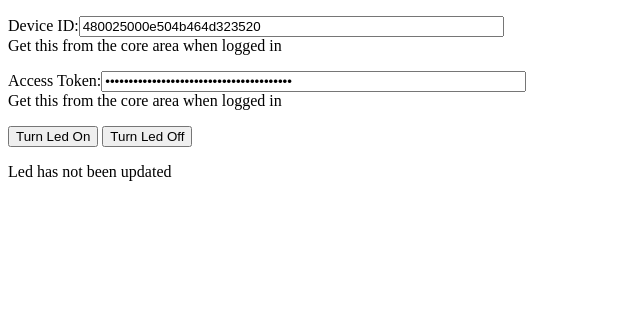
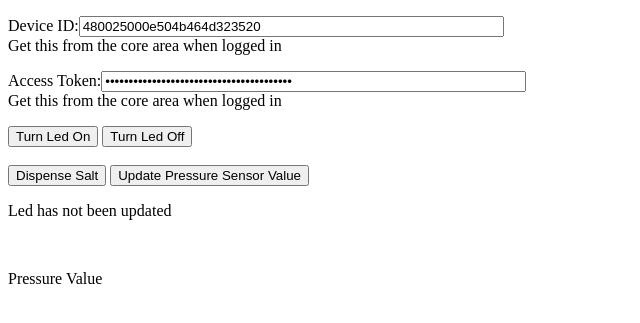
Before and after one commit to athammana/AutomaticSaltSpreader, a plain HTML site: page index.html in a window 1280 px wide. Shown: the part 117-440 px from the top of the page, without its empty margins (0-640 px from the left). Drawn offline with nearby package versions, Linux system fonts and the light colour scheme.

Commit message:
Led works, actual salt dispensing must be tested

```diff
--- a/index.html
+++ b/index.html
@@ -15,10 +15,15 @@
 		<p>Access Token:<input id="access_token" name="myCoreID" type=password size=50 value="2914fec95e7f2ed423645e2d456604076901a3fd"> <br> Get this from the core area when logged in<br></p>
 	</form>
 
-	<button type="turnLedOnButton" onclick="getParticle('on')">Turn Led On</button>
-	<button type="turnLedOffButton" onclick="getParticle('off')">Turn Led Off</button>
+	<button type="turnLedOnButton" onclick="getParticle('on', 'led')">Turn Led On</button>
+	<button type="turnLedOffButton" onclick="getParticle('off', 'led')">Turn Led Off</button>
+	<br><br>
+	<button type="dispenseButton" onclick="getParticle('true', 'dispense')">Dispense Salt</button>
+	<button type="updatePressureButton" onclick="getParticle('value', 'update')">Update Pressure Sensor Value</button>
 
 	<p id="Response">Led has not been updated</p>
+	<br>
+	<p id="Pressure Value">Pressure Value</p>
 
 </body>
 
@@ -26,10 +31,10 @@
 <!-- <link href="https://unpkg.com/tailwindcss@^1.0/dist/tailwind.min.css" rel="stylesheet"> -->
 <script type="text/javascript">
 
-	function getParticle(input){
+	function getParticle(input, func){
 		var coreID = document.all.deviceId.value;
 		var accessToken = document.all.access_token.value;
-		var url = "https://api.spark.io/v1/devices/" + coreID + "/led";
+		var url = "https://api.spark.io/v1/devices/" + coreID + "/" + func;
 
         $.ajax({
 			type: "POST",
@@ -40,10 +45,18 @@
 			},
 			success: (data) => {
 				console.log(data);
-				if(data.return_value == 1)
-					document.getElementById("Response").innerHTML = "Led is On";
-				else
-					document.getElementById("Response").innerHTML = "Led is Off";},
+				if (func = 'led'){
+					if (data.return_value == 1)
+						document.getElementById("Response").innerHTML = "Led is On";
+					else
+						document.getElementById("Response").innerHTML = "Led is Off";
+				} else if (func = 'dispense'){
+					document.getElementById("Response").innerHTML = "Salt has been dispensed";
+				} else if(func = 'update'){
+					document.getElementById("Response").innerHTML = "Pressure Value has been updated";
+					document.getElementById("Pressure Value").innerHTML = data.return_value;
+				}
+			},
 	    });
 	}
 
```
